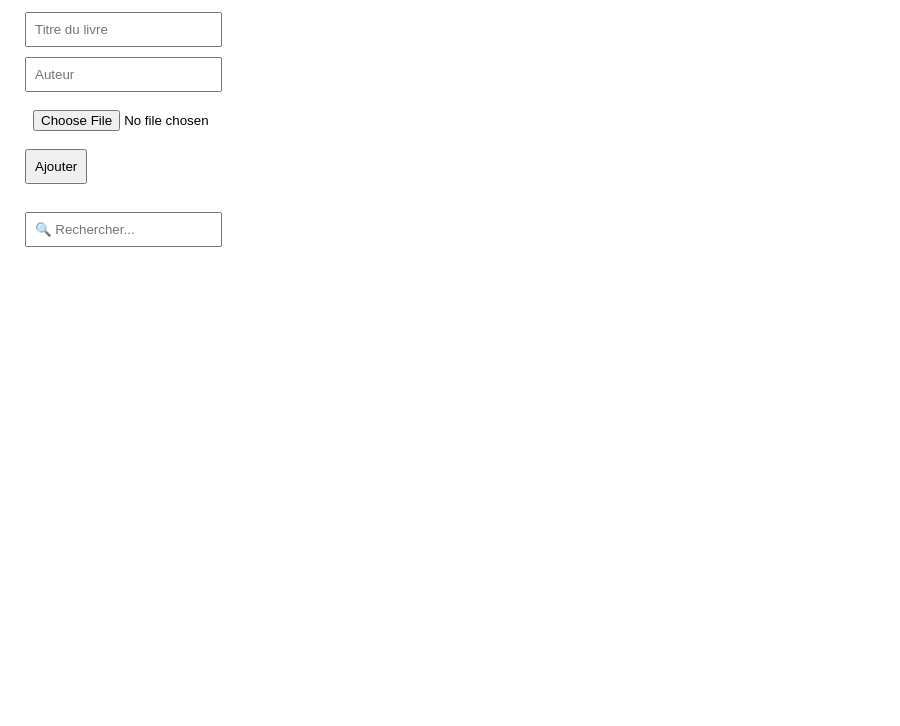
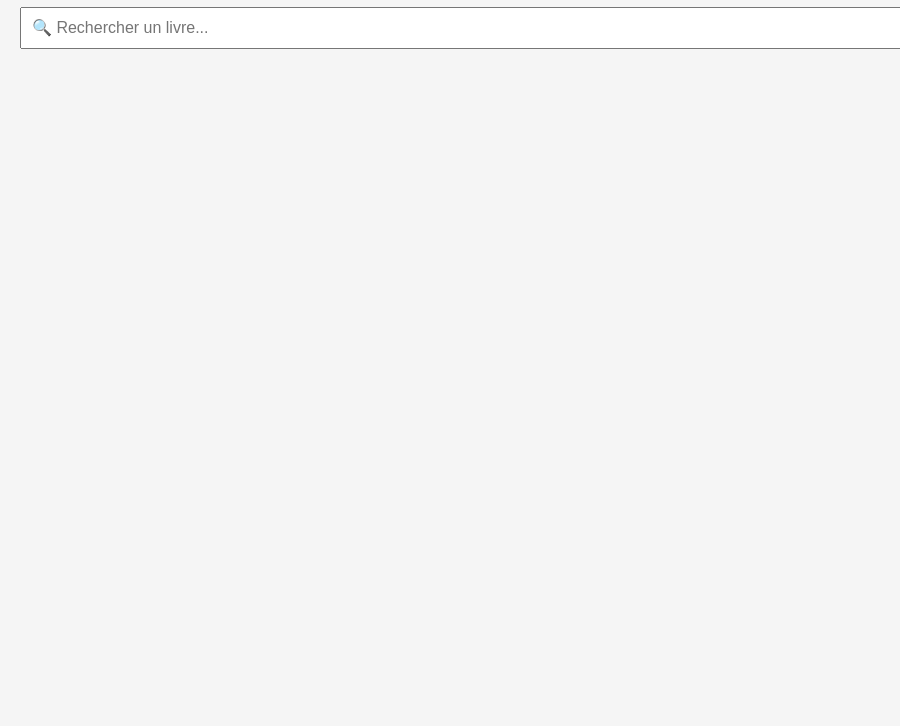
Before and after one commit to LafatraO1/Bibliotheque-numerique, an Electron app: page index.html in a window 900 px wide. Shown: the part 74-800 px from the top of the page. Drawn offline with Linux system fonts and the light colour scheme.

Commit message:
index.html

```diff
--- a/index.html
+++ b/index.html
@@ -2,31 +2,20 @@
 <html lang="fr">
 <head>
   <meta charset="UTF-8">
-  <title>📚 Bibliothèque numérique CDA</title>
+  <title>Bibliothèque Numérique</title>
   <style>
-    body { font-family: Arial, sans-serif; margin: 20px; }
-    input, button { margin: 5px; padding: 8px; }
-    ul { list-style: none; padding: 0; }
-    li { margin: 8px 0; padding: 10px; border: 1px solid #ccc; border-radius: 6px; }
-    button { cursor: pointer; }
+    body { font-family: Arial, sans-serif; margin: 20px; background: #f5f5f5; }
+    h1 { text-align: center; }
+    #searchInput { width: 100%; padding: 10px; margin-bottom: 20px; font-size: 16px; }
+    .livre { background: white; padding: 15px; margin-bottom: 15px; border-radius: 8px; box-shadow: 0 2px 5px rgba(0,0,0,0.1); cursor: pointer; }
+    .livre h3 { margin: 0; color: #0077cc; }
+    .livre h3:hover { text-decoration: underline; }
   </style>
 </head>
 <body>
-  <div class="form-container">
-    <h1>📚 Bibliothèque numérique</h1>
-
-    <input type="text" id="titre" placeholder="Titre du livre"><br>
-    <input type="text" id="auteur" placeholder="Auteur"><br>
-    <input type="file" id="fichier" accept="application/pdf"><br>
-    <button onclick="ajouterLivre()">Ajouter</button>
-
-    <br><br>
-    <input type="text" id="search" placeholder="🔍 Rechercher..." onkeyup="rechercherLivre()">
-
-    <ul id="liste"></ul>
-
-    <script type="module" src="renderer.js"></script>
-  </div>
-
+  <h1>📚 Bibliothèque Numérique CDA</h1>
+  <input type="text" id="searchInput" placeholder="🔍 Rechercher un livre...">
+  <div id="results"></div>
+  <script src="renderer.js"></script>
 </body>
 </html>
```
